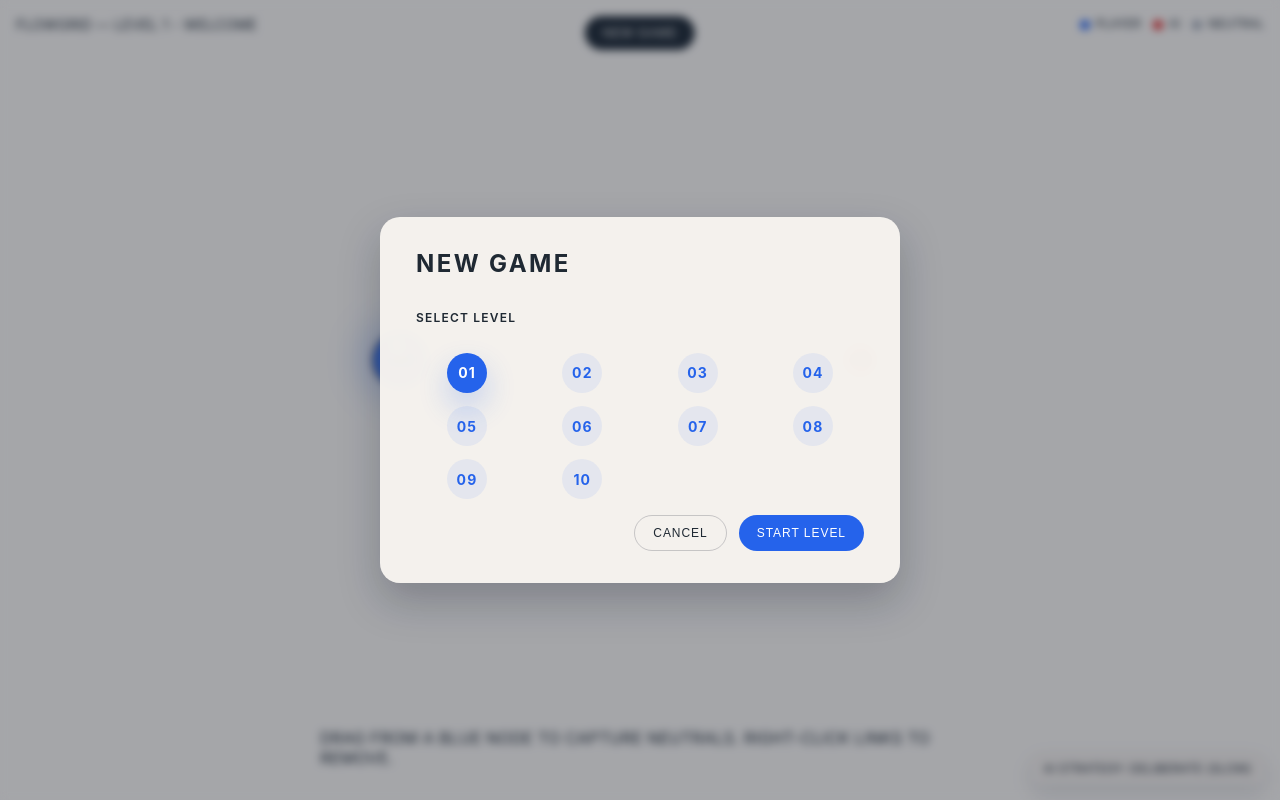
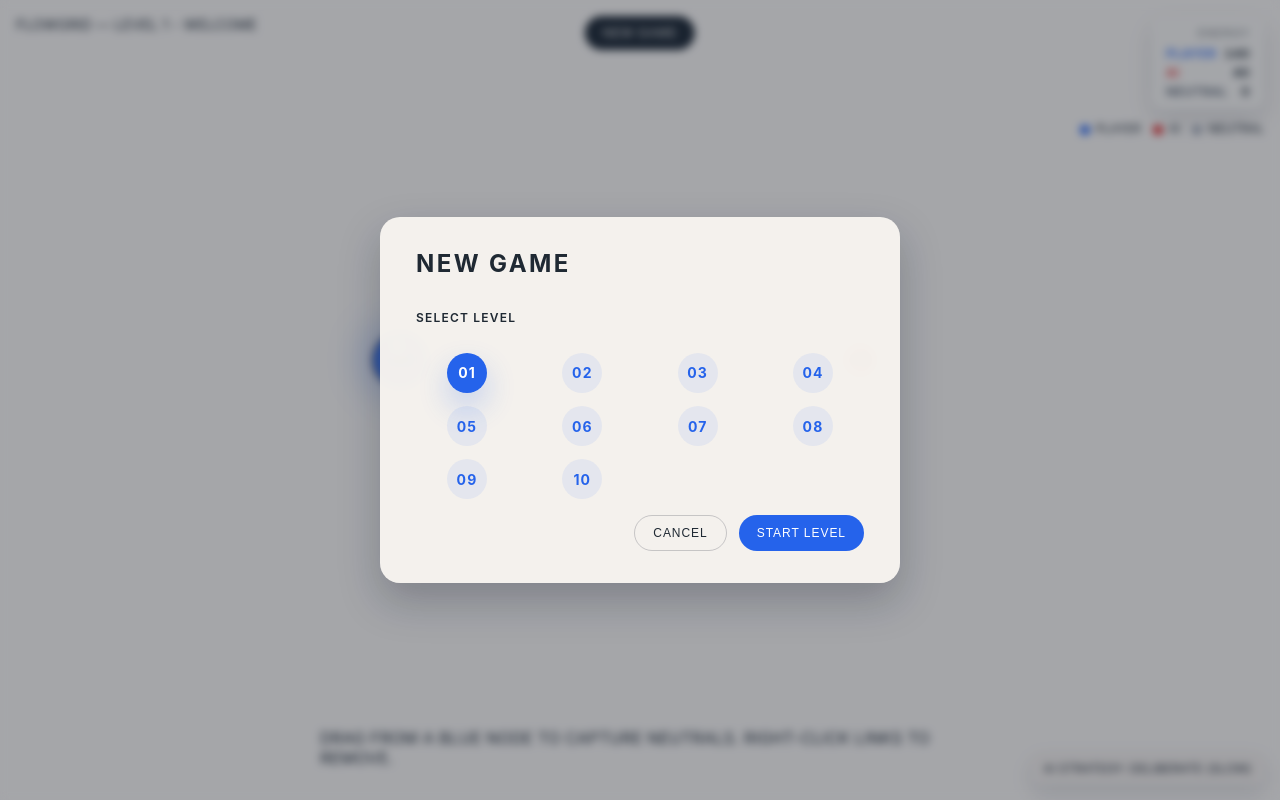
Before and after one commit to Mirator/game-nodefront, a website built with Vite: page index.html in a window 1280 px wide. Built offline with nearby package versions, Linux system fonts and the light colour scheme.

Commit message:
Add energy summary to HUD

```diff
--- a/src/game/FlowgridGame.js
+++ b/src/game/FlowgridGame.js
@@ -38,6 +38,11 @@ export class FlowgridGame {
    *   endScreen: HTMLDivElement;
    *   endHeadline: HTMLHeadingElement;
    *   restartButton: HTMLButtonElement;
+   *   energyValues: {
+   *     player: HTMLElement;
+   *     ai: HTMLElement;
+   *     neutral: HTMLElement;
+   *   };
    * }} hudElements
    * @param {LevelDefinition} level
    * @param {GameConfig} config
@@ -136,12 +141,14 @@ export class FlowgridGame {
 
   loadLevel(level) {
     loadLevelImpl(this, level);
+    this.updateEnergySummary();
   }
 
   resetState() {
     resetStateImpl(this);
     this.accumulator = 0;
     this.lastTimestamp = 0;
+    this.updateEnergySummary();
   }
 
   clearPromptTimeout() {
@@ -230,6 +237,31 @@ export class FlowgridGame {
 
   render() {
     renderImpl(this);
+    this.updateEnergySummary();
+  }
+
+  updateEnergySummary() {
+    const energyValues = this.hudElements.energyValues;
+    if (!energyValues) {
+      return;
+    }
+
+    /** @type {Record<Faction, number>} */
+    const totals = { player: 0, ai: 0, neutral: 0 };
+    for (const node of this.nodes.values()) {
+      if (totals[node.owner] !== undefined) {
+        totals[node.owner] += node.energy;
+      }
+    }
+
+    /** @type {Array<Faction>} */
+    const factions = ['player', 'ai', 'neutral'];
+    for (const faction of factions) {
+      const valueElement = energyValues[faction];
+      if (valueElement) {
+        valueElement.textContent = String(Math.round(totals[faction] ?? 0));
+      }
+    }
   }
 
   /**
--- a/src/main.js
+++ b/src/main.js
@@ -25,9 +25,52 @@ const pauseIndicator = document.createElement('div');
 pauseIndicator.className = 'pause-indicator';
 container.appendChild(pauseIndicator);
 
+const topRightHud = document.createElement('div');
+topRightHud.className = 'top-right-hud';
+container.appendChild(topRightHud);
+
+const energyDisplay = document.createElement('div');
+energyDisplay.className = 'energy-summary';
+topRightHud.appendChild(energyDisplay);
+
+const energyTitle = document.createElement('div');
+energyTitle.className = 'energy-summary__title';
+energyTitle.textContent = 'Energy';
+energyDisplay.appendChild(energyTitle);
+
+const energyValuesContainer = document.createElement('div');
+energyValuesContainer.className = 'energy-summary__values';
+energyDisplay.appendChild(energyValuesContainer);
+
+const createEnergyEntry = (faction, label) => {
+  const entry = document.createElement('div');
+  entry.className = `energy-summary__entry energy-summary__entry--${faction}`;
+
+  const entryLabel = document.createElement('span');
+  entryLabel.className = 'energy-summary__label';
+  entryLabel.textContent = label;
+  entry.appendChild(entryLabel);
+
+  const entryValue = document.createElement('span');
+  entryValue.className = 'energy-summary__value';
+  entryValue.textContent = '0';
+  entryValue.dataset.faction = faction;
+  entry.appendChild(entryValue);
+
+  energyValuesContainer.appendChild(entry);
+  return entryValue;
+};
+
+/** @type {Record<'player' | 'ai' | 'neutral', HTMLSpanElement>} */
+const energyValues = {
+  player: createEnergyEntry('player', 'Player'),
+  ai: createEnergyEntry('ai', 'AI'),
+  neutral: createEnergyEntry('neutral', 'Neutral'),
+};
+
 const legend = document.createElement('div');
 legend.className = 'legend';
-container.appendChild(legend);
+topRightHud.appendChild(legend);
 
 const controlsBar = document.createElement('div');
 controlsBar.className = 'top-controls';
@@ -207,6 +250,7 @@ const game = new FlowgridGame(
     endScreen,
     endHeadline,
     restartButton,
+    energyValues,
   },
   defaultLevel,
   config,
--- a/src/style.css
+++ b/src/style.css
@@ -54,10 +54,76 @@ canvas {
   pointer-events: none;
 }
 
-.legend {
+.top-right-hud {
   position: absolute;
   top: 16px;
   right: 16px;
+  display: flex;
+  flex-direction: column;
+  gap: 12px;
+  align-items: flex-end;
+  pointer-events: none;
+}
+
+.energy-summary {
+  display: flex;
+  flex-direction: column;
+  align-items: flex-end;
+  gap: 6px;
+  padding: 10px 14px;
+  background: rgba(246, 243, 239, 0.92);
+  border-radius: 12px;
+  box-shadow: 0 10px 24px rgba(15, 23, 42, 0.12);
+  pointer-events: none;
+}
+
+.energy-summary__title {
+  font-size: 11px;
+  letter-spacing: 0.12em;
+  text-transform: uppercase;
+  opacity: 0.65;
+}
+
+.energy-summary__values {
+  display: flex;
+  flex-direction: column;
+  gap: 4px;
+  width: 100%;
+}
+
+.energy-summary__entry {
+  display: flex;
+  align-items: baseline;
+  justify-content: space-between;
+  gap: 8px;
+  width: 100%;
+  font-size: 12px;
+  letter-spacing: 0.06em;
+  text-transform: uppercase;
+}
+
+.energy-summary__label {
+  font-weight: 600;
+}
+
+.energy-summary__value {
+  font-variant-numeric: tabular-nums;
+  font-weight: 700;
+}
+
+.energy-summary__entry--player .energy-summary__label {
+  color: #2563eb;
+}
+
+.energy-summary__entry--ai .energy-summary__label {
+  color: #dc2626;
+}
+
+.energy-summary__entry--neutral .energy-summary__label {
+  color: #4b5563;
+}
+
+.legend {
   display: flex;
   gap: 12px;
   font-size: 12px;
```
